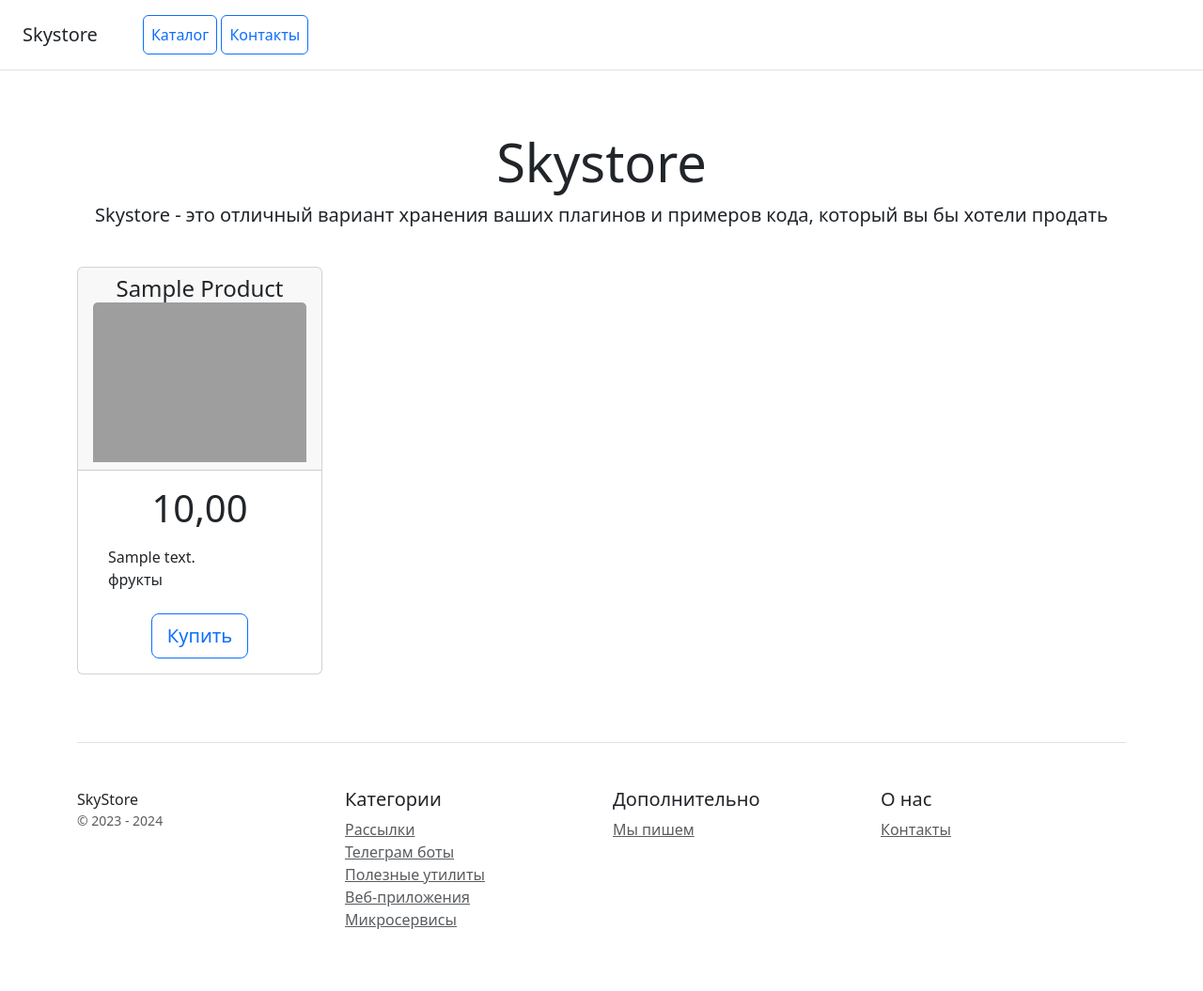
After one commit to Savelev-Ar/homework_django, a Django app: template catalog/templates/product.html in a window 1280 px wide. The commit adds this page. Shown: the whole page at 94% size. Run offline with Django 4.2, Linux system fonts and the light colour scheme; the template is opened without the code that fills it: values that come from a table or form of the project are taken from there, others are empty; data comes from the database, SQL or seed files in the repository; tables that the repository leaves empty hold one stand-in row (values such as "Sample post"); some libraries are stand-ins or nearby versions; grey boxes are pictures that could not be loaded.

Commit message:
A new controller and template have been created to display a single product, Created for a template with the main menu

```diff
--- a/catalog/templates/home.html
+++ b/catalog/templates/home.html
@@ -8,14 +8,7 @@
     <link href="{% static 'css/bootstrap.min.css' %}" rel="stylesheet">
 </head>
 <body>
-<div class="d-flex flex-column flex-md-row align-items-center p-3 px-md-4 mb-3 bg-white border-bottom box-shadow">
-    <h5 class="my-0 mr-md-auto font-weight-normal">Skystore</h5>
-    <nav class="ms-5">
-        <a class="p-2 btn btn-outline-primary" href="/">Каталог</a>
-        <a class="p-2 btn btn-outline-primary" href="/contacts/">Контакты</a>
-    </nav>
-</div>
-
+    {% include 'menu.html' %}
 <div class="pricing-header px-3 py-3 pt-md-5 pb-md-4 mx-auto text-center">
     <h1 class="display-4">Skystore</h1>
     <p class="lead">Skystore - это отличный вариант хранения ваших плагинов и примеров кода, который вы бы хотели
@@ -25,7 +18,6 @@
 <div class="container">
     <div class="row text-center">
         {% block content %}
-
         {% endblock %}
     </div>
 
--- /dev/null
+++ b/catalog/templates/menu.html
@@ -0,0 +1,7 @@
+<div class="d-flex flex-column flex-md-row align-items-center p-3 px-md-4 mb-3 bg-white border-bottom box-shadow">
+    <h5 class="my-0 mr-md-auto font-weight-normal">Skystore</h5>
+    <nav class="ms-5">
+        <a class="p-2 btn btn-outline-primary" href="/catalog/">Каталог</a>
+        <a class="p-2 btn btn-outline-primary" href="/contacts/">Контакты</a>
+    </nav>
+</div>
--- /dev/null
+++ b/catalog/templates/product.html
@@ -0,0 +1,27 @@
+{% extends 'home.html' %}
+{% load custome_tags %}
+{% block content %}
+
+<div class="col-3">
+    <div class="card mb-4 box-shadow">
+        <div class="card-header">
+            <h4 class="my-0 font-weight-normal">{{ object.name | title }}</h4>
+            <h4 class="my-0 font-weight-normal"><img class="card-img-top" src="{% mymedia object.preview %}"></h4>
+        </div>
+        <div class="card-body">
+            <h1 class="card-title pricing-card-title">{{ object.price }}</h1>
+            <ul class="list-unstyled mt-3 mb-4 text-start m-3">
+                <li>{% if object.description == None %}
+                    нет описания
+                    {% else %}
+                    {{ object.description|slice:"0:100"}}
+                    {% endif %}
+                </li>
+                <li>{{ object.category }}</li>
+            </ul>
+            <button type="button" class="btn btn-lg btn-block btn-outline-primary">Купить</button>
+        </div>
+    </div>
+</div>
+
+{% endblock %}
--- a/catalog/urls.py
+++ b/catalog/urls.py
@@ -1,10 +1,11 @@
 from django.urls import path
 
-from catalog.views import contacts, products
+from catalog.views import contacts, product, catalog
 
 app_name = 'students_list'
 
 urlpatterns = [
     path('contacts/', contacts, name='contacts'),
-    path('', products, name='products')
+    path('', product, name='product'),
+    path('catalog/', catalog, name='catalog')
 ]
```
Also changed, not shown: catalog/views.py (+10 -2 lines).
